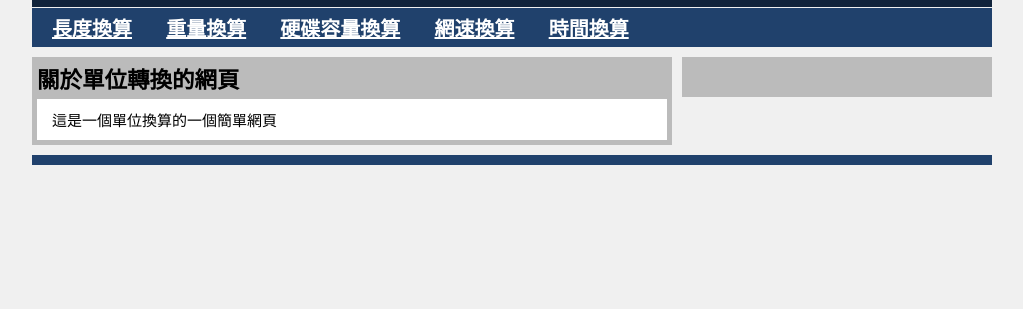
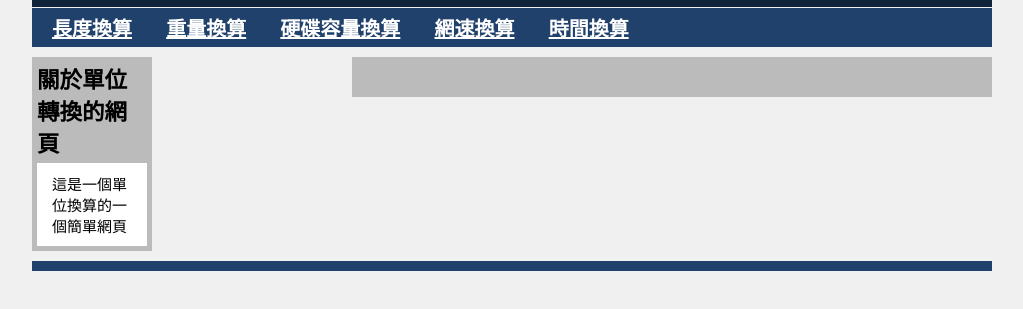
Before and after one commit to shift6410/hwforttu, a plain HTML site: page index.html in a window 1280 px wide. Shown: the part 57-366 px from the top of the page, without its empty margins (128-1151 px from the left). Drawn offline with Linux system fonts and the light colour scheme.

Commit message:
Update style.css

```diff
--- a/style.css
+++ b/style.css
@@ -57,14 +57,14 @@ article {
 }
 
 main {
-  width: 640px;
+  width: 120px;
   float: left;
   margin-bottom: 10px;
 }
 
 aside {
   background-color: #bbbbbb;
-  width: 270px;
+  width: 600px;
   float: right;
   padding: 20px;
   margin-top: 10px;
```
